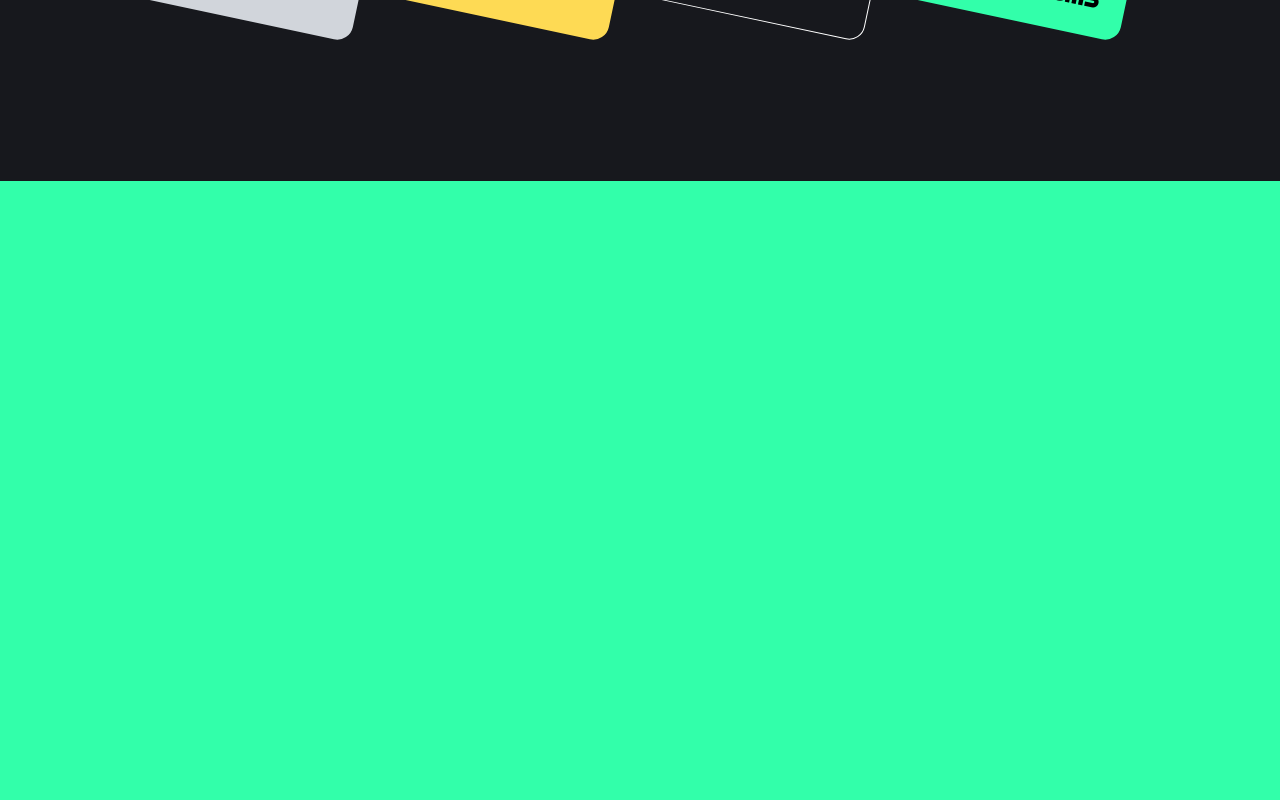
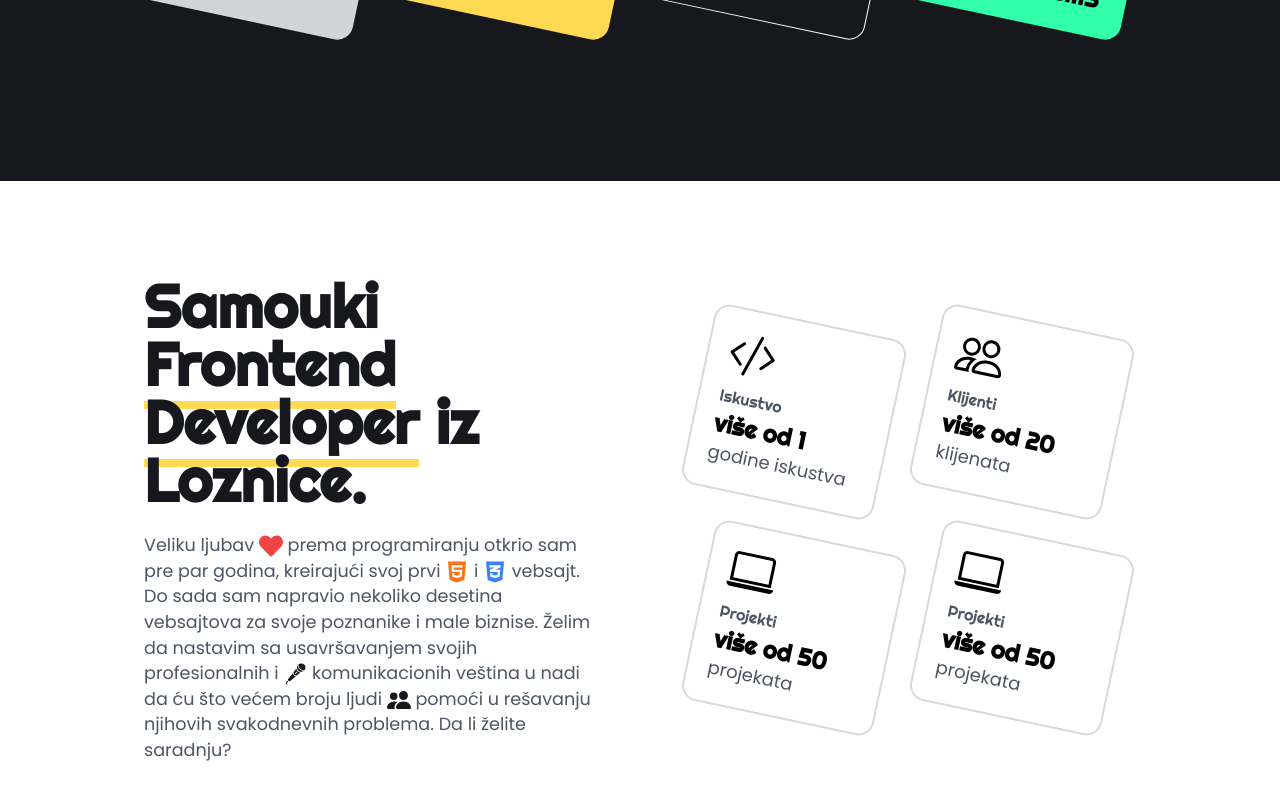
Before and after one commit to nemanja96/nextjs-portfolio, a Next.js app: page / in a window 1280 px wide. Shown: the part 1794-2594 px from the top of the page. Before the commit the page ends 1975 px from the top, so only its background shows below. Built offline with nearby package versions, Linux system fonts and the light colour scheme.

Commit message:
Building the About Section

```diff
--- /dev/null
+++ b/components/About.js
@@ -0,0 +1,47 @@
+import React from 'react'
+import {BsCodeSlash, BsPeople, BsLaptop, BsFillPeopleFill} from 'react-icons/bs';
+import {FaHeart, FaHtml5, FaCss3Alt} from 'react-icons/fa';
+import {GiMicrophone} from 'react-icons/gi';
+
+const About = () => {
+  return (
+    <>
+        <div id="about" className="flex justify-center bg-white">
+            <div className="max-w-5xl py-10 md:text-left py-10 px-4 md:py-24 flex flex-col items-center gap-10 md:gap-20 md:pb-40 md:grid md:grid-cols-2 ">
+                <div className="text-center md:text-left">
+                    <h2 className="text-black-500 text-4xl md:text-6xl font-bold md:leading-[58px] max-w-2xl mb-6">Samouki <span className="border-b-8 border-solid border-yellow-500">Frontend Developer</span> iz Loznice.</h2>
+                    <p className="text-gray-600">Veliku ljubav <FaHeart className="inline w-6 h-6 text-red-500" /> prema programiranju otkrio sam pre par godina, kreirajući svoj prvi <FaHtml5 className="inline w-6 h-6 text-orange-500" /> i <FaCss3Alt className="inline w-6 h-6 text-blue-500" /> vebsajt. Do sada sam napravio nekoliko desetina vebsajtova za svoje poznanike i male biznise. Želim da nastavim sa usavršavanjem svojih profesionalnih i <GiMicrophone className="inline w-6 h-6 text-black-500" /> komunikacionih veština u nadi da ću što većem broju ljudi <BsFillPeopleFill className="inline w-6 h-6 text-black-500" /> pomoći u rešavanju njihovih svakodnevnih problema. Da li želite saradnju?</p>
+                </div>
+                <div className="grid grid-cols-1 gap-5 px-4 md:grid-cols-2 md:w-full max-w-5xl md:gap-8">
+                    <div className="border-2 border-gray-500 border-solid p-5 rounded-2xl rotate-12 transition w-full hover:rotate-0">
+                        <BsCodeSlash className="text-5xl mb-2" />
+                        <h4 className="text-gray-600 font-medium text-basic">Iskustvo</h4>
+                        <h3 className="font-bold text-2xl color-black-500">više od 1</h3>
+                        <p className="text-gray-600 text-lg">godine iskustva</p>
+                    </div>
+                    <div className="border-2 border-gray-500 border-solid p-5 rounded-2xl rotate-12 transition hover:rotate-0">
+                        <BsPeople className="text-5xl mb-2" />
+                        <h4 className="text-gray-600 font-medium text-basic">Klijenti</h4>
+                        <h3 className="font-bold text-2xl color-black-500">više od 20</h3>
+                        <p className="text-gray-600 text-lg">klijenata</p>
+                    </div>
+                    <div className="border-2 border-gray-500 border-solid p-5 rounded-2xl rotate-12 transition hover:rotate-0">
+                        <BsLaptop className="text-5xl mb-2" />
+                        <h4 className="text-gray-600 font-medium text-basic">Projekti</h4>
+                        <h3 className="font-bold text-2xl color-black-500">više od 50</h3>
+                        <p className="text-gray-600 text-lg">projekata</p>
+                    </div>
+                    <div className="border-2 border-gray-500 border-solid p-5 rounded-2xl rotate-12 transition hover:rotate-0">
+                        <BsLaptop className="text-5xl mb-2" />
+                        <h4 className="text-gray-600 font-medium text-basicc">Projekti</h4>
+                        <h3 className="font-bold text-2xl color-black-500">više od 50</h3>
+                        <p className="text-gray-600 text-lg">projekata</p>
+                    </div>
+                </div>
+            </div>
+        </div>
+    </>
+  )
+}
+
+export default About
--- a/components/Nav.js
+++ b/components/Nav.js
@@ -8,8 +8,8 @@ const Nav = () => {
     const [activeNav, setActiveNav] = useState('#');
 
   return (
-    <div className="w-full fixed bottom-8 flex justify-center">
-        <nav className="bg-white flex gap-2 w-max z-10 px-6 py-2 rounded-full">
+    <div className="w-full fixed bottom-8 flex justify-center z-50">
+        <nav className="bg-white flex gap-2 w-max z-50 px-6 py-2 rounded-full shadow-md">
             <a href="#" onClick={() => setActiveNav('#')} className={ activeNav === '#' ? 'active bg-black-500 p-4 rounded-full' : 'p-4 rounded-full hover:bg-gray-300' } title="Početak"><AiOutlineHome className={ activeNav === '#' ? 'text-white w-5 h-5' : 'w-5 h-5' } /></a>
             <a href="#experience" onClick={() => setActiveNav('#experience')} className={ activeNav === '#experience' ? 'active bg-black-500 p-4 rounded-full' : 'p-4 rounded-full hover:bg-gray-300' } title="Iskustvo"><BiBook  className={ activeNav === '#experience' ? 'text-white w-5 h-5' : 'w-5 h-5' } /></a>
             <a href="#about" onClick={() => setActiveNav('#about')} className={ activeNav === '#about' ? 'active bg-black-500 p-4 rounded-full' : 'p-4 rounded-full hover:bg-gray-300' } title="O meni"><AiOutlineUser  className={ activeNav === '#about' ? 'text-white w-5 h-5' : 'w-5 h-5' } /></a>
--- a/components/Technologies.js
+++ b/components/Technologies.js
@@ -5,7 +5,7 @@ import { FcSmartphoneTablet, FcCommandLine, FcPositiveDynamic, FcHighPriority, F
 const Technologies = () => {
   return (
     <>
-        <div id="experience" className="py-10 px-4 bg-black-500 flex flex-col items-center pb-40">
+        <div id="experience" className="py-10 px-4 pb-16 bg-black-500 flex flex-col items-center md:pb-40">
             <h2 className="text-4xl text-white md:text-[80px] font-medium md:leading-[72px] text-center max-w-2xl"><span className="text-green-500">Tehnologije</span> koje koristim svaki dan</h2>
             <div className="max-w-2xl text-center mt-3 md:mt-6">
                 <p className="text-gray-400 pb-3">U ovom delu želim da Vam predstavim neke od <FcSmartphoneTablet className="inline w-6 h-6" /> tehnologija koje trenutno koristim. Sa svakim novim projektom <FcCommandLine className="inline w-6 h-6" /> se trudim da pronađem najnovija i najbolja rešenja koja će mi pomoći u radu.</p>
--- a/pages/index.js
+++ b/pages/index.js
@@ -1,4 +1,5 @@
 import Head from 'next/head'
+import About from '../components/About'
 import Header from '../components/Header'
 import Nav from '../components/Nav'
 import SocialNav from '../components/SocialNav'
@@ -18,6 +19,7 @@ export default function Home() {
       <Header />
       <Technologies />
       <Nav />
+      <About />
 
     </div>
   )
```
Also changed, not shown: 1 other file (tests, documents, lock files or other folders).
